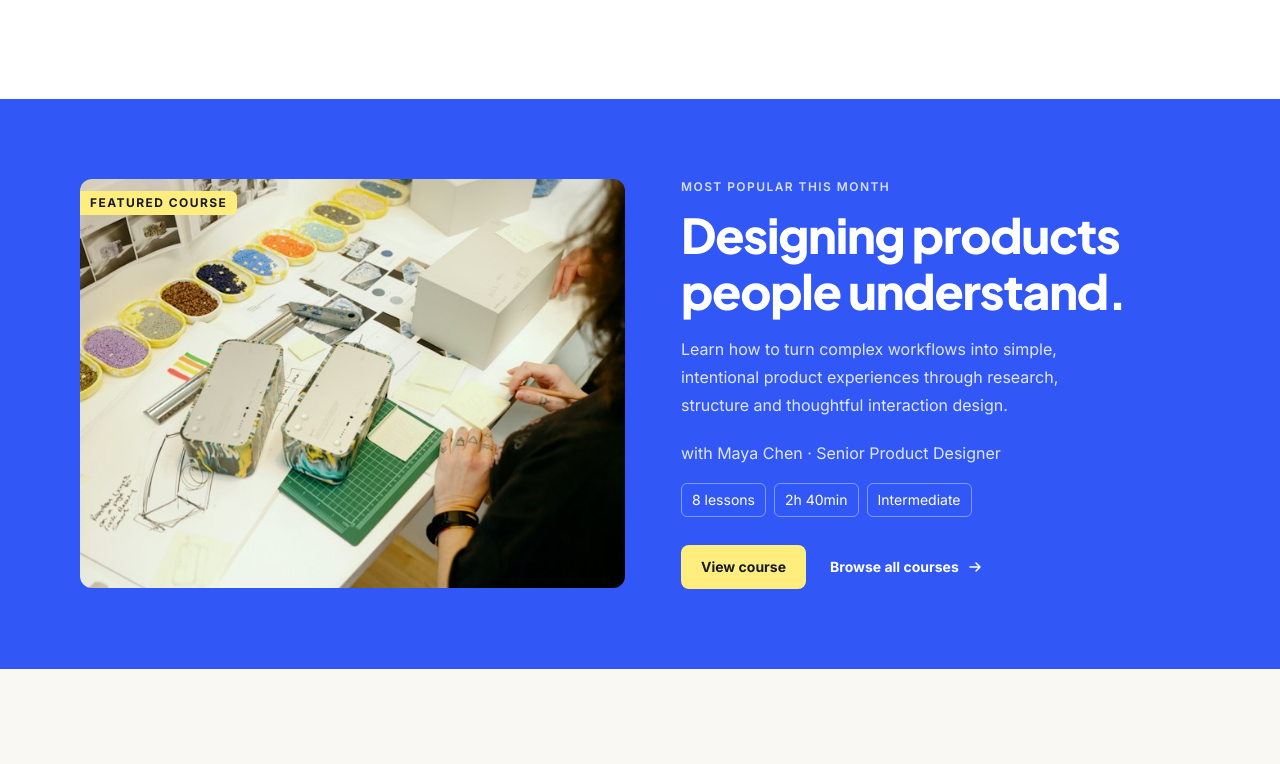
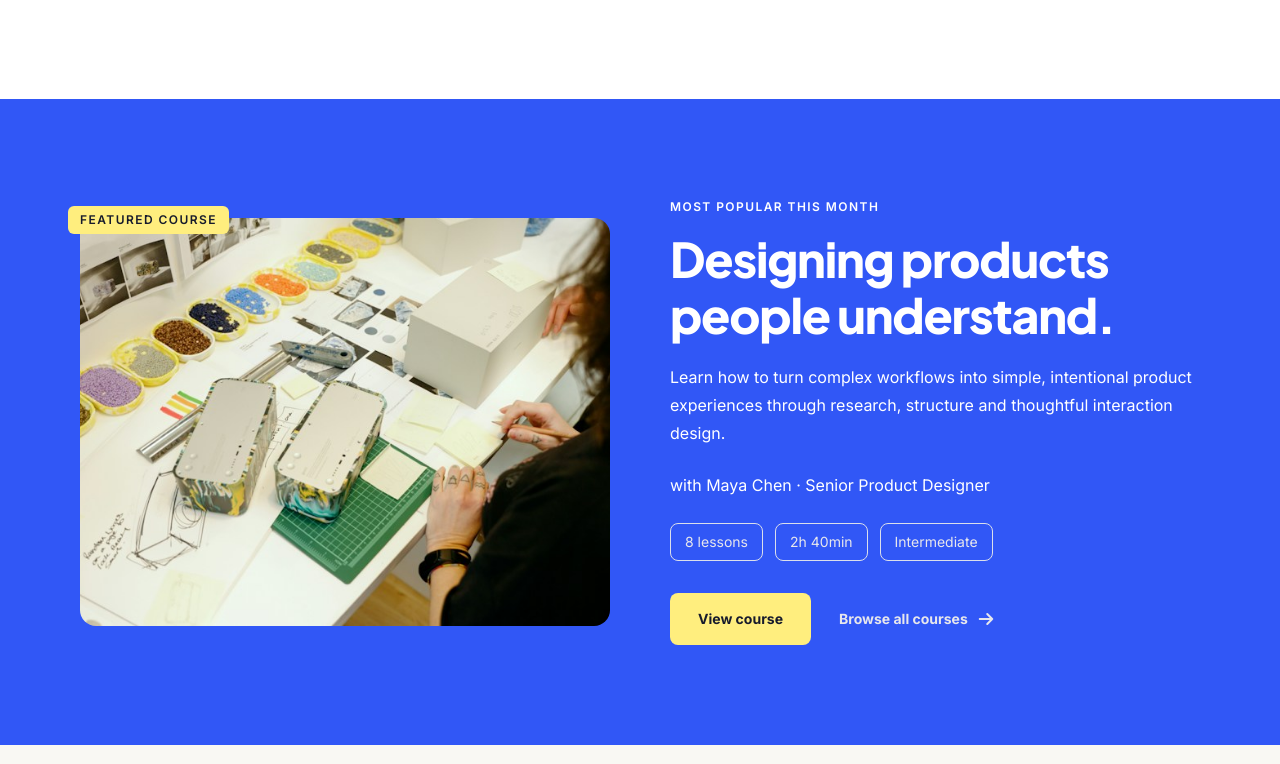
Before and after one commit to maurodferreira/luma, a Next.js app: page / in a window 1280 px wide. Shown: the part 1436-2200 px from the top of the page. Built offline with nearby package versions, Linux system fonts and the light colour scheme.

Commit message:
style: align featured course section with Figma

```diff
--- a/src/components/FeaturedCourse.tsx
+++ b/src/components/FeaturedCourse.tsx
@@ -6,39 +6,75 @@ import { ArrowRight } from "./Icons";
 
 export function FeaturedCourse() {
   return (
-    <section id="featured" className="bg-brand py-14 text-white md:py-20" aria-labelledby="featured-title">
-      <Container className="grid items-center gap-10 md:grid-cols-[1.05fr_1fr] md:gap-14">
-        <div className="relative aspect-[4/3] overflow-hidden rounded-xl">
+    <section
+      id="featured"
+      className="bg-brand py-[60px] text-white md:py-[100px]"
+      aria-labelledby="featured-title"
+    >
+      <Container className="grid items-center gap-10 md:grid-cols-2 md:gap-[60px]">
+        <div className="relative">
+          <div className="relative h-[280px] overflow-hidden rounded-2xl md:h-[408px]">
             <Image
               src="/images/couse.jpg"
               alt="Overhead view of a designer arranging material samples and prototypes on a desk"
               fill
-            sizes="(min-width: 768px) 560px, 100vw"
+              sizes="(min-width: 768px) 50vw, calc(100vw - 40px)"
               className="object-cover"
             />
-          <span className="absolute left-0 top-3 rounded-r-md bg-sun px-2.5 py-1 text-xs font-bold uppercase leading-4 tracking-[1.44px] text-ink">
+          </div>
+
+          <span className="absolute -left-3 -top-3 rounded-md bg-sun px-3 py-1.5 text-xs font-semibold uppercase leading-4 tracking-[1.44px] text-ink">
             Featured course
           </span>
         </div>
 
         <div>
-          <p className="text-xs font-semibold uppercase leading-4 tracking-[1.44px] text-white/80">Most popular this month</p>
-          <h2 id="featured-title" className="mt-3 font-display text-[32px] font-extrabold leading-9 tracking-tight md:text-[48px] md:leading-[56px]">
+          <p className="text-xs font-semibold uppercase leading-4 tracking-[1.44px] text-white">
+            Most popular this month
+          </p>
+
+          <h2
+            id="featured-title"
+            className="mt-4 font-display text-[32px] font-extrabold leading-9 tracking-[-0.8px] md:text-[48px] md:leading-[56px] md:tracking-[-1.2px]"
+          >
             Designing products people understand.
           </h2>
-          <p className="mt-4 max-w-md text-sm leading-6 text-white/85 md:text-base md:leading-7">
-            Learn how to turn complex workflows into simple, intentional product experiences through research, structure and thoughtful interaction design.
+
+          <p className="mt-5 max-w-[536px] text-sm leading-6 text-white md:text-base md:leading-7">
+            Learn how to turn complex workflows into simple, intentional product experiences through
+            research, structure and thoughtful interaction design.
           </p>
-          <p className="mt-5 text-sm leading-6 text-white/85 md:text-base md:leading-7">with Maya Chen · Senior Product Designer</p>
-          <ul className="mt-4 flex flex-wrap gap-2 text-sm leading-6">
-            {courseMeta.map((m) => (
-              <li key={m} className="rounded-md border border-white/40 px-2.5 py-1 text-sm leading-6">{m}</li>
+
+          <p className="mt-6 text-sm leading-6 text-white md:text-base md:leading-7">
+            with Maya Chen · Senior Product Designer
+          </p>
+
+          <ul className="mt-6 flex flex-wrap gap-3 text-sm leading-6">
+            {courseMeta.map((item) => (
+              <li
+                key={item}
+                className="rounded-lg border border-line px-3.5 py-1.5 text-white-muted"
+              >
+                {item}
+              </li>
             ))}
           </ul>
-          <div className="mt-7 flex flex-col gap-3 sm:flex-row sm:items-center sm:gap-6">
-            <Button href="#contact" variant="sun">View course</Button>
-            <a href="#courses" className="inline-flex items-center justify-center gap-2 text-sm font-bold hover:underline">
-              Browse all courses <ArrowRight />
+
+          <div className="mt-8 flex flex-col gap-3 sm:flex-row sm:items-center">
+            <Button
+              href="#contact"
+              variant="sun"
+              className="h-[52px] px-7 py-[14px] font-bold"
+            >
+              View course
+            </Button>
+
+            <a
+              href="#courses"
+              className="inline-flex min-h-[52px] items-center justify-center gap-2 px-4 py-[14px] text-sm font-bold text-white-muted transition-colors hover:text-white"
+            >
+              Browse all courses
+              <ArrowRight className="h-5 w-5" />
             </a>
           </div>
         </div>
```
Lines whose indentation alone changed are shown as unchanged.
